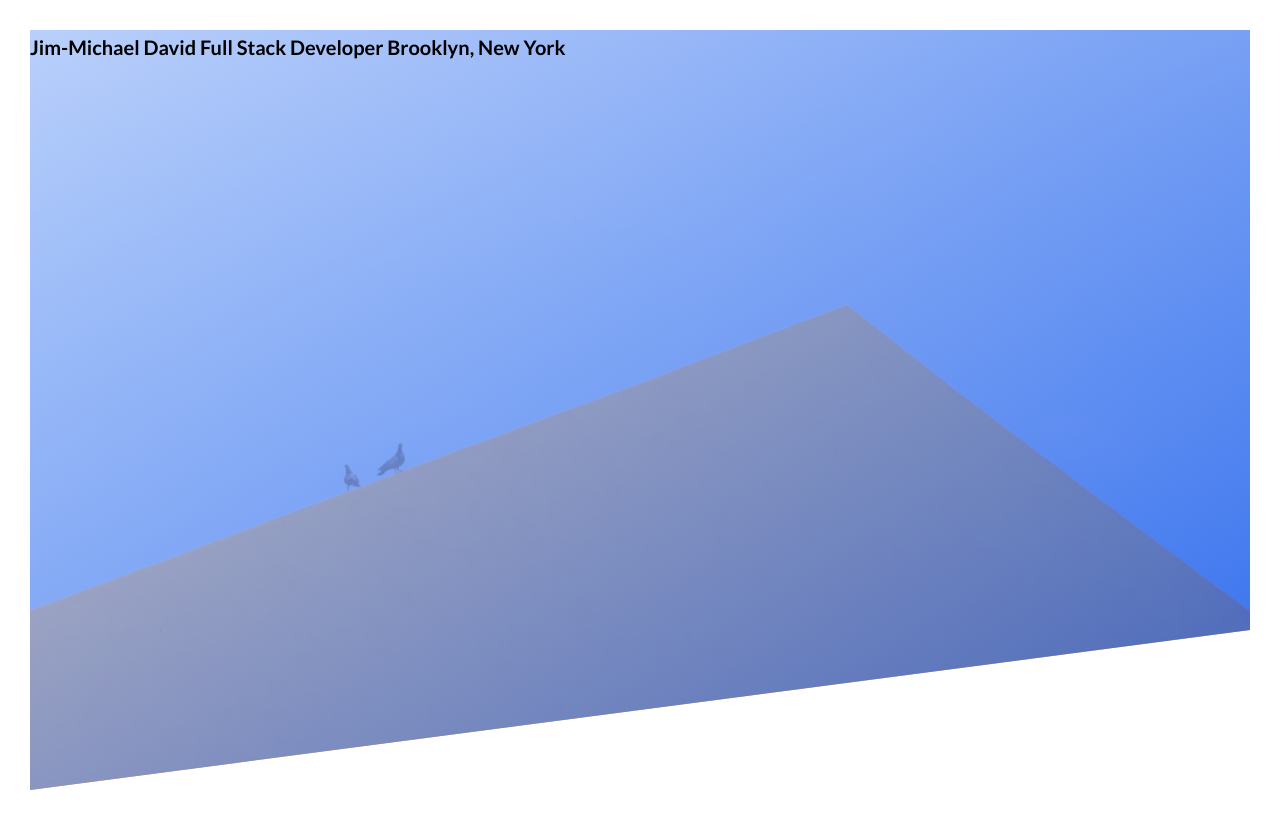
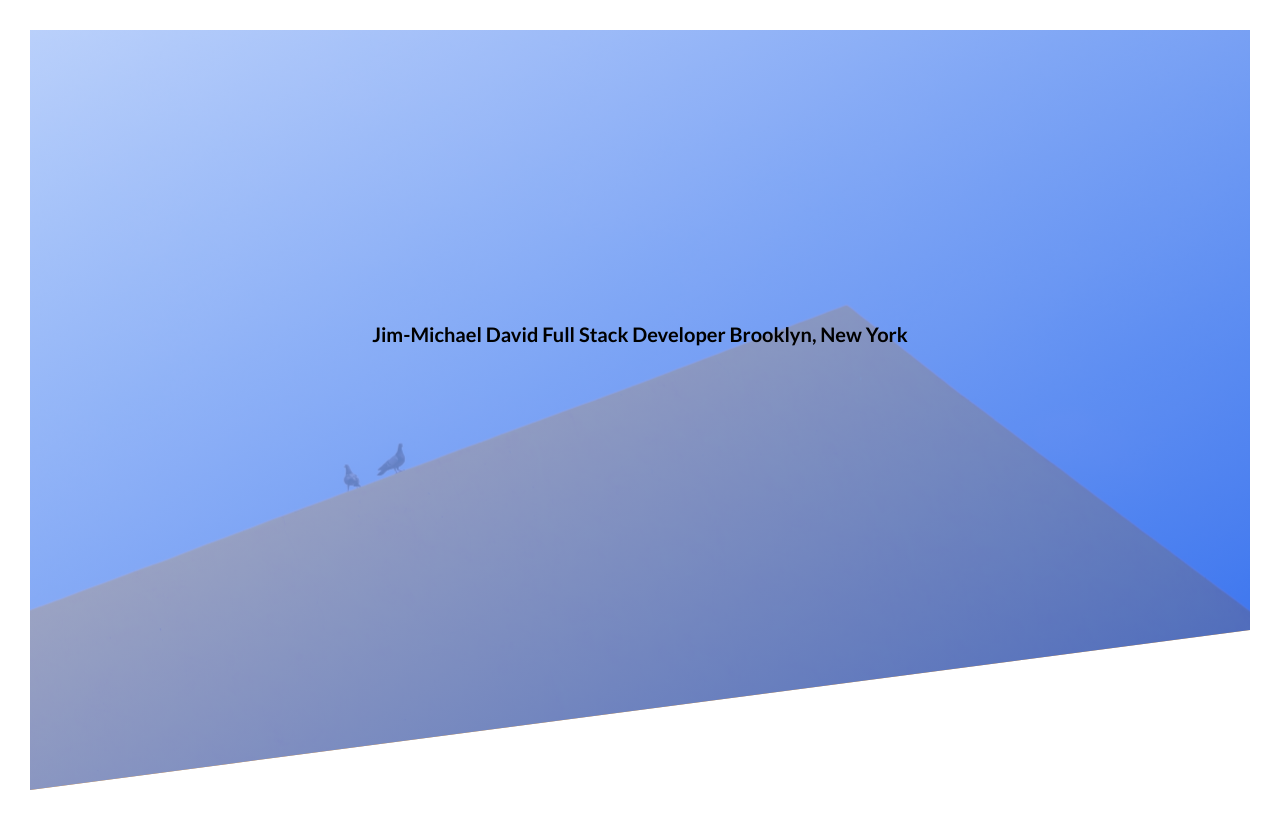
Before and after one commit to jimmikedave/JMD-Modern-Portfolio, a website: page index.html in a window 1280 px wide. Drawn offline with Linux system fonts and the light colour scheme.

Commit message:
Update header styling

```diff
--- a/layout/_header.scss
+++ b/layout/_header.scss
@@ -9,6 +9,13 @@
      background-position: top;
      position: relative;
 
-    //  clip-path: polygon(0 0, 100% 0, 100% 75vh, 0 100%);
     clip-path: polygon(0 0, 100% 0, 100% 75vh, 0 100%);
+
+    &__text-box {
+        position: absolute;
+        top: 40%;
+        left: 50%;
+        transform: translate(-50%, -50%);
+        text-align: center;
+    }
 }
```
Also changed, not shown: css/style.css.
